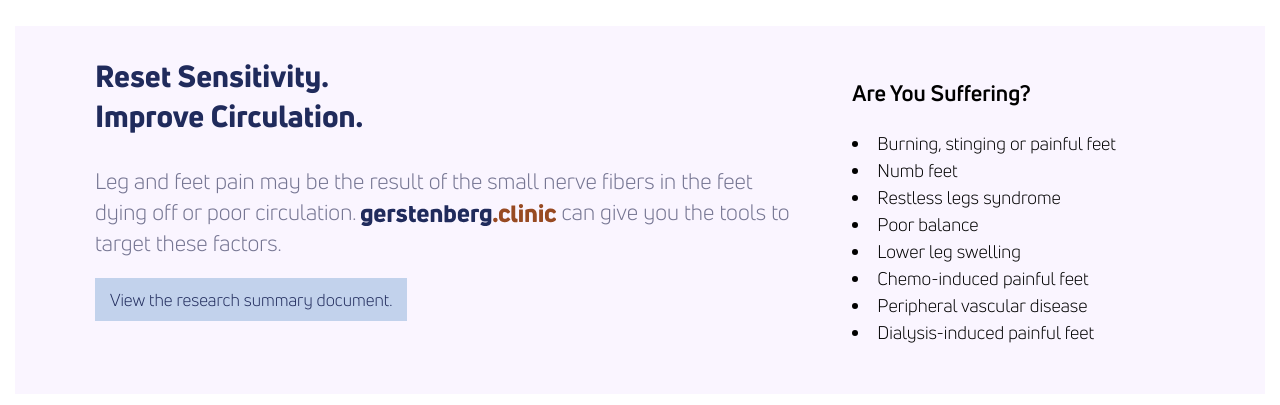
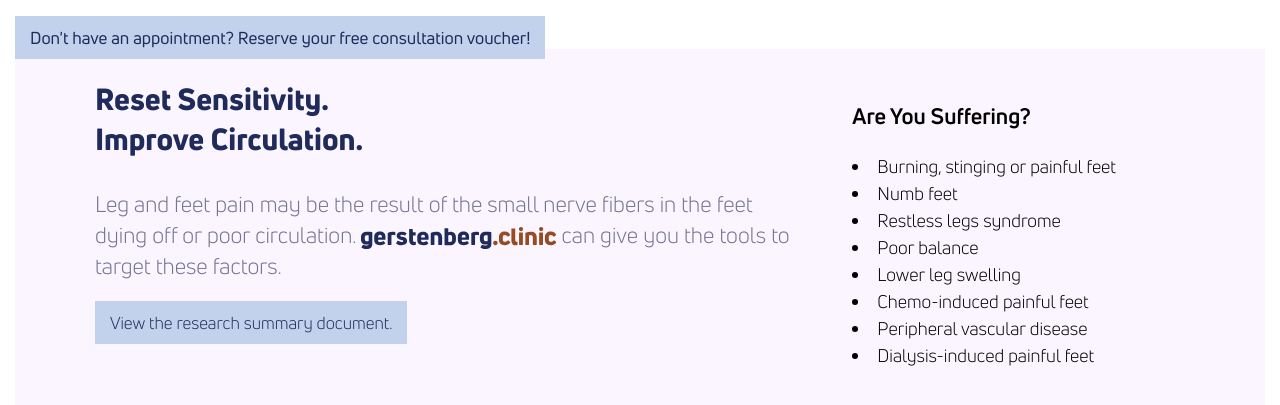
Before and after one commit to theneverwoods/gerstenberg.clinic, a Jekyll site: the page built from services/lower-extremity-treatment.html, in a window 1280 px wide and 900 px high, scrolled down 762 px, cut to the strip 234-654 px from the top of the window. Shown: the top 405 px of the strip. Built offline with Jekyll 4.4.1, drawn with Linux system fonts in a browser that asks for light colours.

Commit message:
Update lower-extremity-treatment.html

```diff
--- a/services/lower-extremity-treatment.html
+++ b/services/lower-extremity-treatment.html
@@ -14,6 +14,10 @@ redirect_from: /foot-pain
 	<iframe class="assetIframe" style="border:0; margin:30"
 			src="https://www.youtube.com/embed/c05ahDP_Xg4"></iframe>
 </div>
+
+        <a href="https://bit.ly/3QXmHGh" target="_blank" class="btn" margin="auto">
+			Don't have an appointment? Reserve your free consultation voucher!
+		</a>
 
 <div class="row light blurb">
 	<div class="two-thirds">
```
